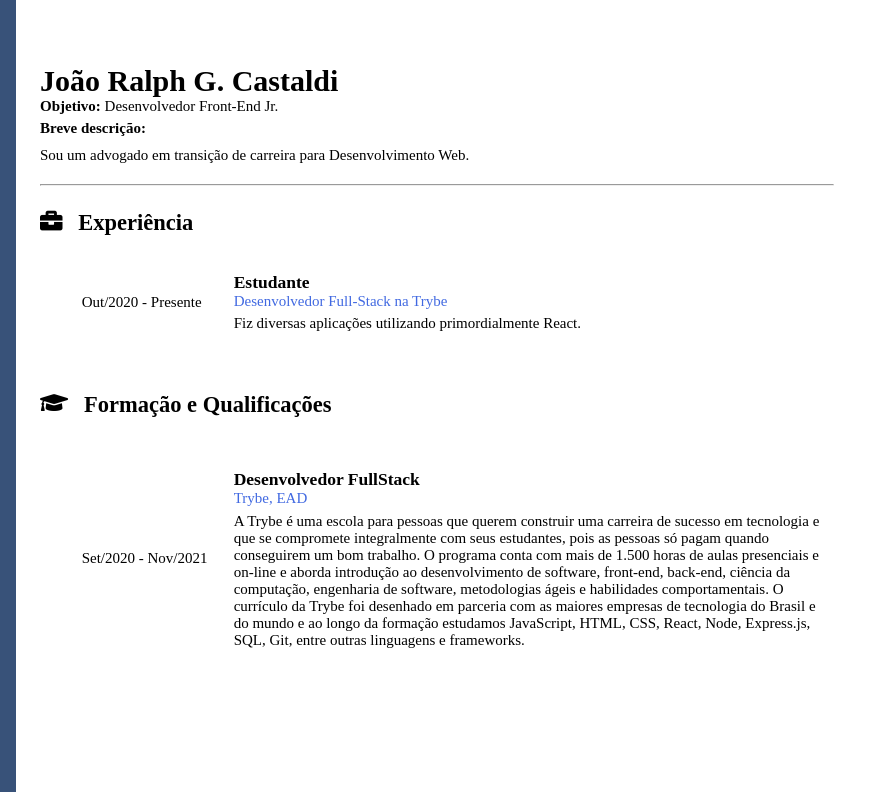
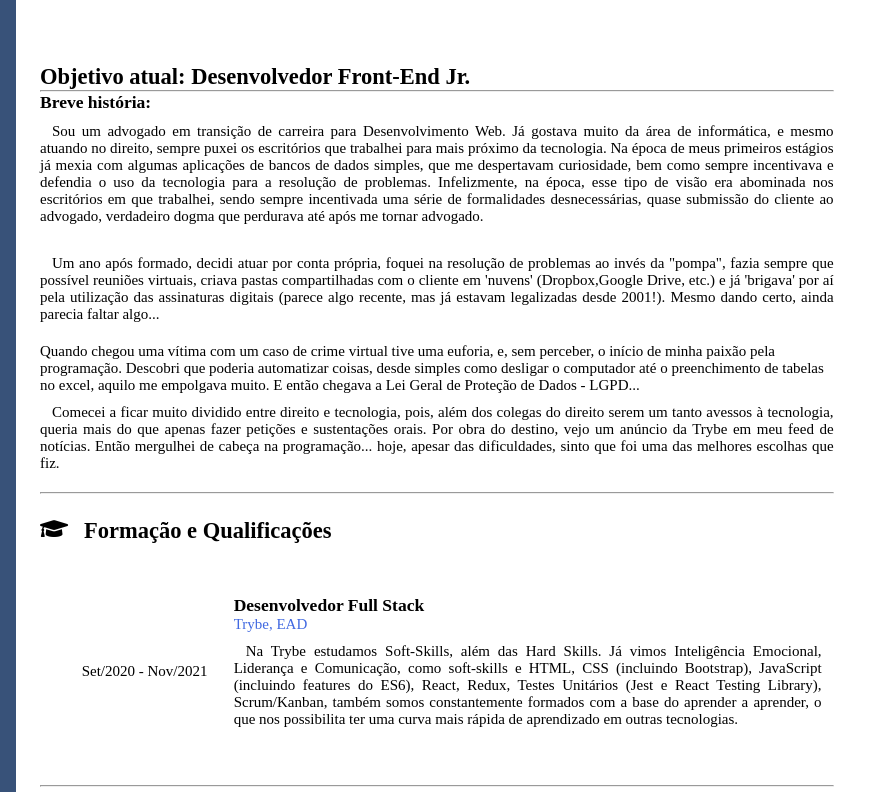
Before and after one commit to JRGCast/jrgc-light-curriculum, a plain HTML site: page index.html in a window 1280 px wide. Shown: the top 800 px of the page, 408-1280 px from the left. Drawn offline with Linux system fonts and the light colour scheme.

Commit message:
Update: adicionado icone, ferramentas conhecidas, breve historia

```diff
--- a/index.html
+++ b/index.html
@@ -1,17 +1,15 @@
 <!DOCTYPE html>
 <html lang="pt-BR">
+
   <head>
     <meta charset="UTF-8" />
     <meta name="viewport" content="width=device-width, initial-scale=1.0" />
     <title>Curriculum João Ralph Gonçalves Castaldi</title>
     <link rel="stylesheet" href="style.css" />
-    <link
-      rel="stylesheet"
-      href="https://pro.fontawesome.com/releases/v5.10.0/css/all.css"
-      integrity="sha384-AYmEC3Yw5cVb3ZcuHtOA93w35dYTsvhLPVnYs9eStHfGJvOvKxVfELGroGkvsg+p"
-      crossorigin="anonymous"
-    />
+    <link rel="stylesheet" href="https://pro.fontawesome.com/releases/v5.10.0/css/all.css"
+      integrity="sha384-AYmEC3Yw5cVb3ZcuHtOA93w35dYTsvhLPVnYs9eStHfGJvOvKxVfELGroGkvsg+p" crossorigin="anonymous" />
   </head>
+
   <body>
     <main class="container">
       <section class="profile">
@@ -35,10 +33,7 @@
               <p>Email: <br />joao.ralph1@gmail.com</p>
             </li>
           </a>
-          <a
-            href="https://www.linkedin.com/in/joao-ralph-castaldi/"
-            target="_blank"
-          >
+          <a href="https://www.linkedin.com/in/joao-ralph-castaldi/" target="_blank">
             <li>
               <i class="fab fa-linkedin"></i>
               <p>Meu perfil LinkedIn</p>
@@ -53,65 +48,71 @@
         </ul>
       </section>
       <section class="content">
-        <h1 class="name">João Ralph G. Castaldi</h1>
-        <p class="subtitulo">
-          <strong>Objetivo:</strong> Desenvolvedor Front-End Jr.
-        </p>
-        <h4>Breve descrição:</h4>
-        <p class="desc">
-          Sou um advogado em transição de carreira para Desenvolvimento Web.
-        </p>
+        <h1>Objetivo atual: Desenvolvedor Front-End Jr. </h1>
+        <hr />
+        <h3>Breve história:</h3>
+        <p class="desc"> Sou um advogado em transição de carreira para Desenvolvimento Web. Já gostava muito da área de
+          informática, e mesmo atuando no direito, sempre puxei os escritórios que trabalhei para mais próximo da
+          tecnologia. Na época de meus primeiros estágios já mexia com algumas aplicações de bancos de dados simples,
+          que me despertavam curiosidade, bem como sempre incentivava e defendia o uso da tecnologia para a resolução de
+          problemas. Infelizmente, na época, esse tipo de visão era abominada nos escritórios em que trabalhei, sendo
+          sempre incentivada uma série de formalidades desnecessárias, quase submissão do cliente ao advogado,
+          verdadeiro dogma que perdurava até após me tornar advogado. </p>
+        <p class="desc"> Um ano após formado, decidi atuar por conta própria, foquei na resolução de problemas ao invés
+          da "pompa", fazia sempre que possível reuniões virtuais, criava pastas compartilhadas com o cliente em
+          'nuvens' (Dropbox,Google Drive, etc.) e já 'brigava' por aí pela utilização das assinaturas digitais (parece
+          algo recente, mas já estavam legalizadas desde 2001!). Mesmo dando certo, ainda parecia faltar algo... </p>
+        <p> Quando chegou uma vítima com um caso de crime virtual tive uma euforia, e, sem perceber, o início de minha paixão pela programação. Descobri que poderia automatizar coisas, desde simples como desligar o computador até
+          o preenchimento de tabelas no excel, aquilo me empolgava muito. E então chegava a Lei Geral de Proteção de Dados - LGPD...  </p>
+        <p class="desc"> Comecei a ficar muito dividido entre direito e tecnologia, pois, além dos colegas do direito
+          serem um tanto avessos à tecnologia, queria mais do que apenas fazer petições e sustentações orais. Por obra do destino, vejo um anúncio da Trybe em meu feed de notícias. Então mergulhei de
+          cabeça na programação... hoje, apesar das dificuldades, sinto que foi uma das melhores escolhas que fiz. </p>
+        <hr />
+        <div class="forma">
+          <i class="fas fa-graduation-cap icon"></i>
+          <h2>Formação e Qualificações</h2>
+        </div>
+        <table class="exp-table">
+          <tr>
+            <td class="td-data">Set/2020 - Nov/2021</td>
+            <td class="tr">
+              <h3>Desenvolvedor Full Stack</h3>
+              <a href="https://www.betrybe.com/" target="_blank">
+                <p class="empresa">Trybe, EAD</p>
+              </a>
+              <p class="desc"> Na Trybe estudamos Soft-Skills, além das Hard Skills. Já vimos Inteligência Emocional,
+                Liderança e Comunicação, como soft-skills e HTML, CSS (incluindo Bootstrap), JavaScript (incluindo
+                features do ES6), React, Redux, Testes Unitários (Jest e React Testing Library), Scrum/Kanban, também
+                somos constantemente formados com a base do aprender a aprender, o que nos possibilita ter uma curva
+                mais rápida de aprendizado em outras tecnologias. </p>
+            </td>
+          </tr>
+          <tr></tr>
+        </table>
         <hr />
         <div class="exp">
           <i class="fas fa-briefcase icon"></i>
           <h2>Experiência</h2>
         </div>
-
         <table class="exp-table">
           <tr>
             <td class="td-data">Out/2020 - Presente</td>
             <td class="tr">
               <h3>Estudante</h3>
               <p class="empresa">Desenvolvedor Full-Stack na Trybe</p>
-              <p>
-                Fiz diversas aplicações utilizando primordialmente React.
+              <p> Fiz diversas aplicações utilizando primordialmente React! <a type="text/html" rel="external" href=""
+                  taget="_blank">Clique aqui para ver meu portifólio.</a>
               </p>
             </td>
           </tr>
         </table>
-
-        <div class="forma">
-          <i class="fas fa-graduation-cap icon"></i>
-          <h2>Formação e Qualificações</h2>
+        <div class="exp">
+          <i class="fas fa-list icon"></i>
+          <i class="fa-solid fa-star-half"></i>
+          <h2>Ferramentas que conheço</h2>
         </div>
-
-        <table class="exp-table">
-          <tr>
-            <td class="td-data">Set/2020 - Nov/2021</td>
-            <td class="tr">
-              <h3>Desenvolvedor FullStack</h3>
-              <a href="https://www.betrybe.com/" target="_blank">
-                <p class="empresa">Trybe, EAD</p>
-              </a>
-              <p>
-                A Trybe é uma escola para pessoas que querem construir uma
-                carreira de sucesso em tecnologia e que se compromete
-                integralmente com seus estudantes, pois as pessoas só pagam
-                quando conseguirem um bom trabalho. O programa conta com mais de
-                1.500 horas de aulas presenciais e on-line e aborda introdução
-                ao desenvolvimento de software, front-end, back-end, ciência da
-                computação, engenharia de software, metodologias ágeis e
-                habilidades comportamentais. O currículo da Trybe foi desenhado
-                em parceria com as maiores empresas de tecnologia do Brasil e do
-                mundo e ao longo da formação estudamos JavaScript, HTML, CSS,
-                React, Node, Express.js, SQL, Git, entre outras linguagens e
-                frameworks.
-              </p>
-            </td>
-          </tr>
-          <tr></tr>
-        </table>
       </section>
     </main>
   </body>
+
 </html>
--- a/style.css
+++ b/style.css
@@ -73,6 +73,7 @@
 }
 
 .desc {
+    text-indent: 0.8em;
     margin: 10px 0px 20px 0;
     font-size: max(0.5em, 15px);
     text-align: justify;
```
Also changed, not shown: 1 other file.
